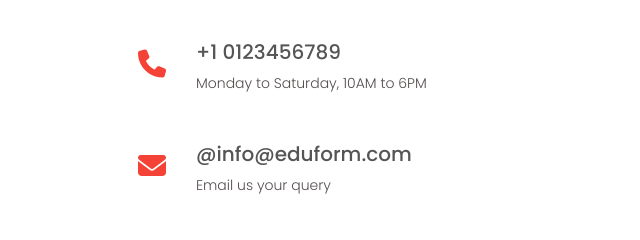
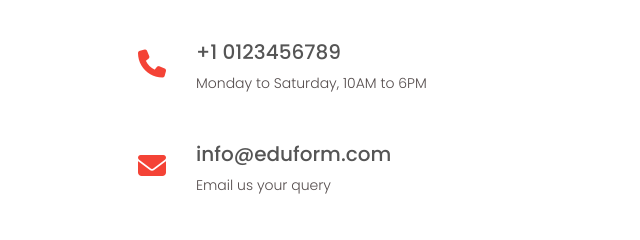
Before and after one commit to aastha284/eduford, a plain HTML site: page contact.html in a window 1280 px wide. Shown: the part 1056-1296 px from the top of the page, 0-640 px from the left. Drawn offline with Linux system fonts and the light colour scheme.

Commit message:
email address changed

```diff
--- a/contact.html
+++ b/contact.html
@@ -62,7 +62,7 @@
 					<div>
 						<span class="env"><i class="fas fa-envelope"></i></span>
 						<span>
-							<h5>@info@eduform.com</h5>
+							<h5>info@eduform.com</h5>
 							<p>Email us your query</p>
 						</span>
 					</div>
```
